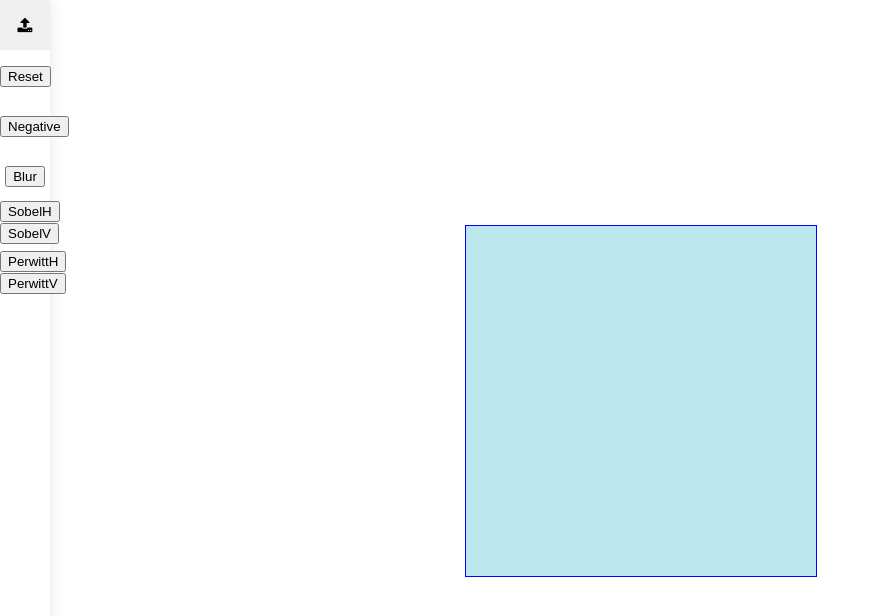
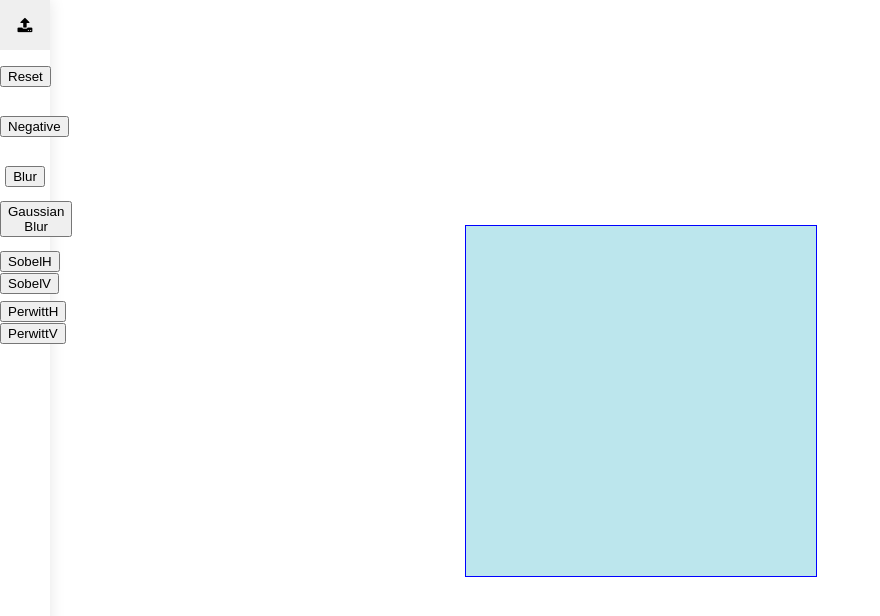
Before and after one commit to megashrieks/image-editor, a React (Create React App) app: page / in a window 1280 px wide. Shown: the top 616 px of the page, without its empty margins (0-880 px from the left). Built offline with nearby package versions, Linux system fonts and the light colour scheme.

Commit message:
Added GaussianBlur but it displays a faint black border

```diff
--- a/src/components/Control/index.js
+++ b/src/components/Control/index.js
@@ -4,6 +4,7 @@ import ImageUpload from "../ImageUpload/";
 import ImageReset from "../ImageReset";
 import ImageNegate from "../ImageNegate";
 import ImageBlur from "../ImageBlur";
+import GaussianBlur from "../GaussianBlur";
 import SobelFilter from "../SobelFilter";
 import PerwittFilter from "../PerwitttFilter";
 
@@ -14,6 +15,7 @@ export default class Control extends Component {
 			<ImageReset />,
 			<ImageNegate />,
 			<ImageBlur />,
+			<GaussianBlur />,
 			<SobelFilter />,
 			<PerwittFilter />
 		];
--- /dev/null
+++ b/src/components/GaussianBlur/index.js
@@ -0,0 +1,67 @@
+import React, { Component } from "react";
+import { CanvasContext as Context } from "../context/CanvasContext";
+
+export default class GaussianBlur extends Component {
+	static contextType = Context;
+
+	kernel = [
+		1/256, 4/256, 6/256, 4/256, 1/256,
+		4/256, 16/256, 24/256, 16/256, 4/256,
+		6/256, 24/256, 36/256, 24/256, 6/256,
+		4/256, 16/256, 24/256, 16/256, 4/256,
+		1/256, 4/256, 6/256, 4/256, 1/256
+	]
+
+	getPixelPos = (x, y, width) => {
+		return ((y * width) + x) * 4;
+	}
+
+	gaussianBlur = () => {
+		let { context: ctx } = this.context.getContext2d();
+		let {
+			cursor: { x, y },
+			size
+		} = this.context.getCursor();
+		console.log(x - size / 2, y - size / 2);
+		let imageData = ctx.getImageData(
+			x - size / 2,
+			y - size / 2,
+			size,
+			size
+		);
+		const newImageData = new ImageData(new Uint8ClampedArray(imageData.data), size, size);
+		const pixels = newImageData.data;
+		const originalPixels = imageData.data;
+		const klen = Math.round(Math.sqrt(this.kernel.length));
+		const halfKLen = klen >> 1;
+		let i, r, g, b, tempRow, tempCol;
+
+		for(let row = 0; row < size; ++row){
+			for(let col = 0; col < size; ++col){
+				i = this.getPixelPos(col, row, size);
+				r = g = b = 0;
+				for(let kr = 0; kr < klen; ++kr){
+					for(let kc = 0; kc < klen; ++kc){
+						tempRow = row + kr - halfKLen;
+                        tempCol = col + kc - halfKLen;
+                        if (tempRow >= 0 && tempRow < size && tempCol >= 0 && tempCol < size) {
+							var srcOff = this.getPixelPos(tempCol, tempRow, size);
+                            var wt = this.kernel[kr * klen + kc];
+                            r += originalPixels[srcOff] * wt;
+                            g += originalPixels[srcOff + 1] * wt;
+                            b += originalPixels[srcOff + 2] * wt;
+                        }
+					}
+				}
+
+				pixels[i] = r;
+				pixels[i + 1] = g;
+				pixels[i + 2] = b;
+			}
+		}
+		ctx.putImageData(newImageData, x - size / 2, y - size / 2);
+	};
+	render() {
+		return <button onClick={this.gaussianBlur}>Gaussian Blur</button>;
+	}
+}
--- a/src/components/ImageBlur/index.js
+++ b/src/components/ImageBlur/index.js
@@ -33,8 +33,8 @@ export default class ImageBlur extends Component {
             for(let col = 0; col < size; ++col){
                 i = this.getPixelPos(col, row, size);
                 r = g = b = 0;
-                for(let kr = row - halfKLen, m = 0; kr <= (row + halfKLen); ++kr, ++m){
-                    for(let kc = col - halfKLen, n = 0; kc <= (col + halfKLen); ++kc, ++n){
+                for(let kr = row - halfKLen; kr <= (row + halfKLen); ++kr){
+                    for(let kc = col - halfKLen; kc <= (col + halfKLen); ++kc){
 						tempRow = kr;
 						tempCol = kc;
 						if(tempRow < 0)
```
